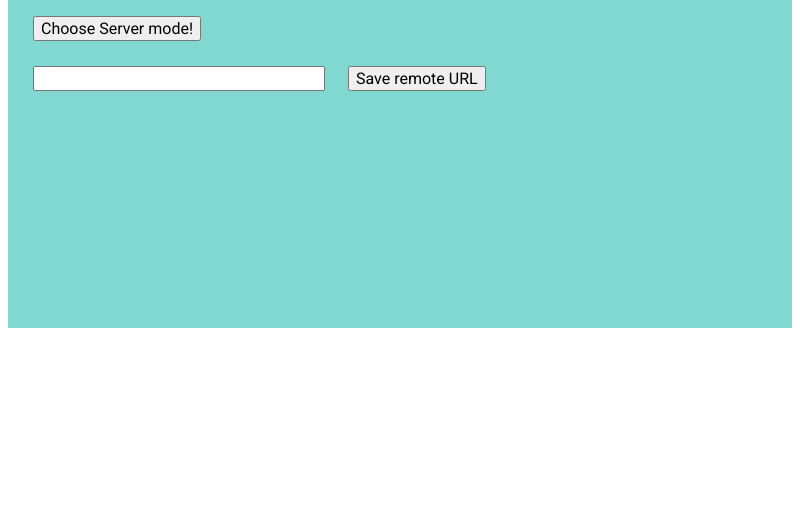
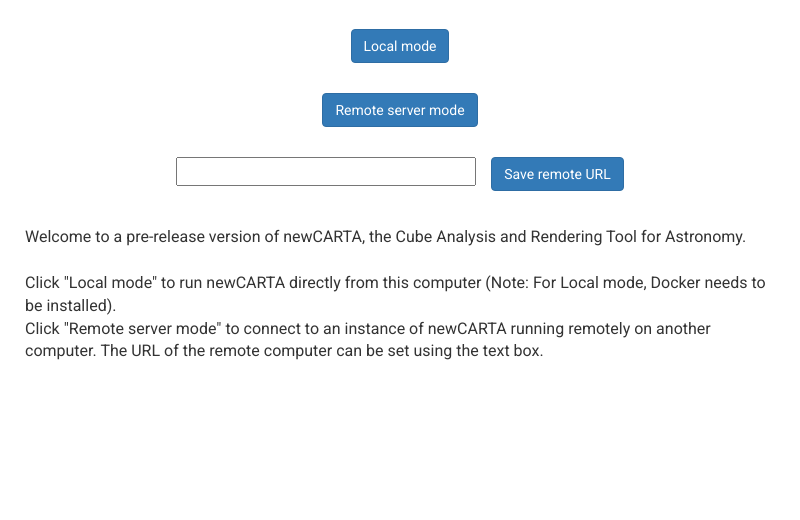
Before and after one commit to grimmer0125/newCARTADesktop, an Electron app: page index.html in a window 800 px wide. Shown: the part 280-800 px from the top of the page. Drawn offline with nearby package versions, Linux system fonts and the light colour scheme; no server answers.

Commit message:
Polishing the HTML page

```diff
--- a/index.html
+++ b/index.html
@@ -6,10 +6,12 @@
   <title>new CARTA Desktop</title>
 
   <link href="https://fonts.googleapis.com/css?family=Roboto" rel="stylesheet">
+  <link rel="stylesheet" href="https://maxcdn.bootstrapcdn.com/bootstrap/3.3.7/css/bootstrap.min.css" integrity="sha384-BVYiiSIFeK1dGmJRAkycuHAHRg32OmUcww7on3RYdg4Va+PmSTsz/K68vbdEjh4u" crossorigin="anonymous">
 
   <style>
     .flex-container {
       display: flex;
+      flex-direction: column;
       justify-content: center;
       align-items: center;
     }
@@ -65,23 +67,28 @@
     }
   </script>
 
-  <div class="flex-container" style="background-color:#81D8D0;height: 600px">
-    <div style='width:800px'>
-      <div style="margin: 25px;">
-        <button type="button" onclick="naviToLocal();">Choose Local mode!</button>
+  <div class="flex-container" style="width:800px","height: 700px">
+      <div class="flex-item" style="margin: 30px;">
+        <img src="carta_logo_v2.png" style="width: 200px","height:200px">
       </div>
-      <div style="margin: 25px;">
-        <button type="button" onclick="naviToRemote();">Choose Server mode!</button>
-
+      <div style="margin: 15px;">
+        <button type="button" class="btn btn-primary" color="red" onclick="naviToLocal();">Local mode</button>
       </div>
-      <div style="display: flex;margin: 25px;" >
+      <div style="margin: 15px;">
+        <button type="button" class="btn btn-primary" onclick="naviToRemote();">Remote server mode</button>
+      </div>
+      <div style="display: flex;margin: 15px;" >
         <div style="width:315px">
-          <input width="400" id="remoteURLinput" type="text" style='width:90%'>
+          <input width="400" id="remoteURLinput" type="text" style='width:95%'>
         </div>
-        <button onclick="changeRemoteURL()">Save remote URL</button>
+        <button class="btn btn-primary" onclick="changeRemoteURL()">Save remote URL</button>
       </div>
+      <div style="display: flex; justify-content:center; text-align:left; width:750px; margin:20px">
+        Welcome to a pre-release version of newCARTA, the Cube Analysis and Rendering Tool for Astronomy.<br><br>
+        Click "Local mode" to run newCARTA directly from this computer (Note: For Local mode, Docker needs to be installed).<br>
+        Click "Remote server mode" to connect to an instance of newCARTA running remotely on another computer.
+        The URL of the remote computer can be set using the text box.
     </div>
-
   </div>
 
   <script>
--- a/main.js
+++ b/main.js
@@ -21,8 +21,8 @@ global.servers = {
 // be closed automatically when the JavaScript object is garbage collected.
 
 let menuServerIndex = 3;
-const defaultWidth = 1280;
-const defaultHeight = 720;
+const defaultWidth = 1920;
+const defaultHeight = 1080;
 let mainWindow
 let localWindow
 let remoteWindow
@@ -306,7 +306,7 @@ function naviToRemoteWindow() {
 
 function createMainWindow() {
   // Create the browser window.
-  mainWindow = new BrowserWindow({width: 1280, height: 720})
+  mainWindow = new BrowserWindow({width: 800, height: 700})
 
   // and load the index.html of the app.
   mainWindow.loadURL(url.format({
```
Also changed, not shown: carta_logo_v2.png (added).
